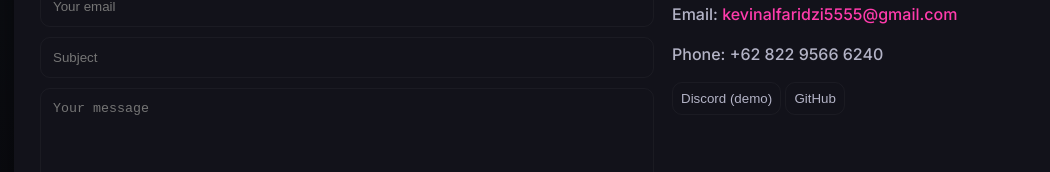
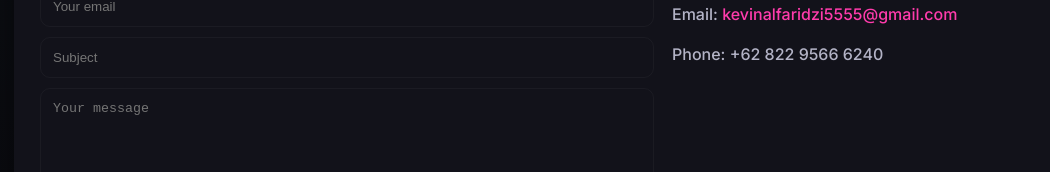
Before and after one commit to kvnlfrdzz/Kevin-Al-Faridzi---Portofolio, a plain HTML site: page index.html in a window 1280 px wide. Shown: the part 1998-2170 px from the top of the page, without its empty margins (104-1154 px from the left). Drawn offline with Linux system fonts and the light colour scheme.

Commit message:
index.html

```diff
--- a/index.html
+++ b/index.html
@@ -387,8 +387,8 @@ a.link:hover{
           <p class="muted">Phone: <span class="muted">+62 822 9566 6240</span></p>
 
           <div style="margin-top:12px">
-            <button id="openDiscord" class="icon-btn">Discord (demo)</button>
-            <button id="openGithub" class="icon-btn">GitHub</button>
+            <!--<button id="openDiscord" class="icon-btn">Discord (demo)</button>
+            <button id="openGithub" class="icon-btn">GitHub</button>-->
           </div>
         </aside>
       </div>
@@ -545,4 +545,5 @@ a.link:hover{
 
   </script>
 </body>
+
 </html>
```
